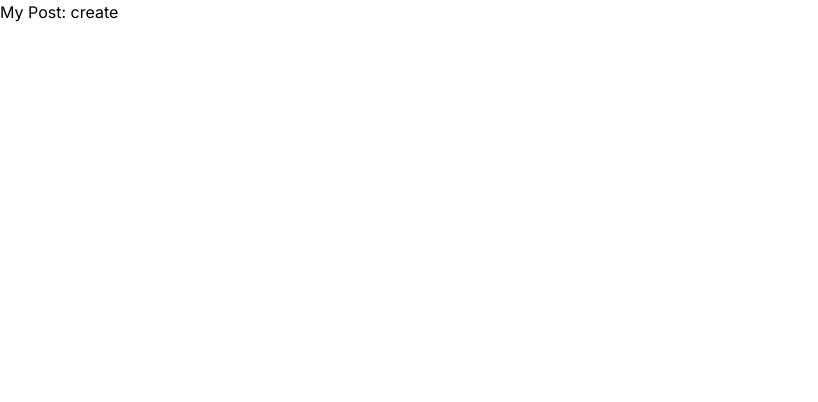
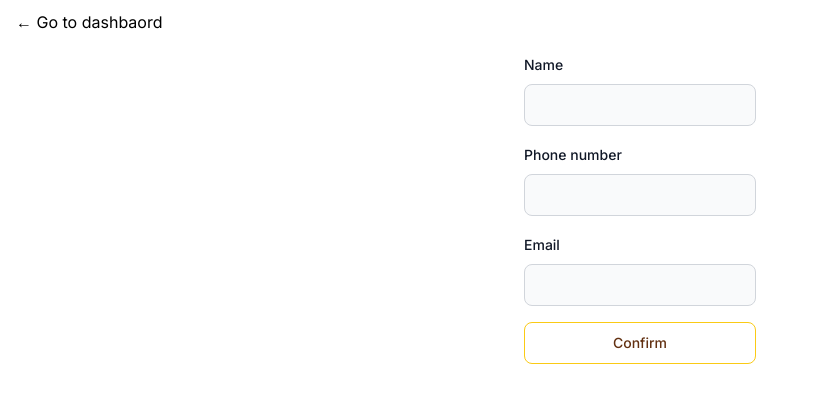
Before and after one commit to ivandez/frontend-contact, a Next.js app: page /dashboard/create in a window 1280 px wide. Shown: the top 402 px of the page, without its empty margins (0-818 px from the left). Built offline with nearby package versions, Linux system fonts and the light colour scheme.

Commit message:
end create view

```diff
--- a/app/dashboard/[id]/create/page.tsx
+++ /dev/null
@@ -1,3 +0,0 @@
-export default function Page({ params }: { params: { id: string } }) {
-  return <div>CREATE My Post: {params.id}</div>;
-}
--- /dev/null
+++ b/app/dashboard/create/page.tsx
@@ -0,0 +1,12 @@
+import Form from "@/components/contact/Form";
+import NavigationBar from "@/components/navbar/NavigationBar";
+export default function Page() {
+  return (
+    <>
+      <NavigationBar />
+      <div className="container mx-auto px-4 mt-2 flex flex-col items-center">
+        <Form apiURL="apiv1/create" />
+      </div>
+    </>
+  );
+}
--- /dev/null
+++ b/components/contact/Form.tsx
@@ -0,0 +1,37 @@
+"use client";
+
+import { Label, TextInput, Button } from "flowbite-react";
+
+type Props = {
+  apiURL: string;
+};
+
+const Form = ({ apiURL }: Props) => {
+  return (
+    <form className="flex max-w-md flex-col gap-4">
+      <div>
+        <div className="mb-2 block">
+          <Label htmlFor="nam1" value="Name" />
+        </div>
+        <TextInput id="nam1" type="nam1" required />
+      </div>
+      <div>
+        <div className="mb-2 block">
+          <Label htmlFor="phoneNumber" value="Phone number" />
+        </div>
+        <TextInput id="phoneNumber" type="phoneNumber" required />
+      </div>
+      <div>
+        <div className="mb-2 block">
+          <Label htmlFor="email1" value="Email" />
+        </div>
+        <TextInput id="email1" type="email" required />
+      </div>
+      <Button type="submit" color="yellow">
+        Confirm
+      </Button>
+    </form>
+  );
+};
+
+export default Form;
--- /dev/null
+++ b/components/navbar/NavigationBar.tsx
@@ -0,0 +1,13 @@
+"use client";
+import { Navbar } from "flowbite-react";
+
+const NavigationBar = () => {
+  return (
+    <Navbar fluid rounded>
+      <Navbar.Brand href="/dashboard">&#x2190; Go to dashbaord</Navbar.Brand>
+      <Navbar.Toggle />
+    </Navbar>
+  );
+};
+
+export default NavigationBar;
```
